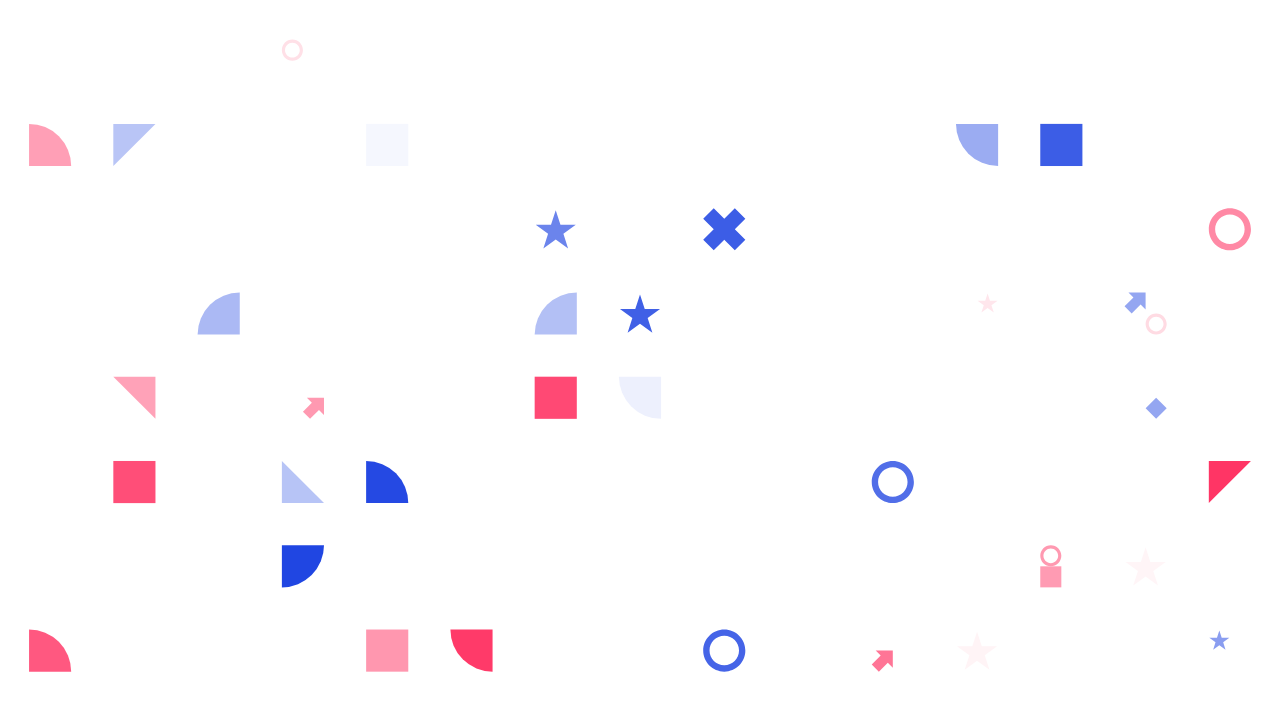
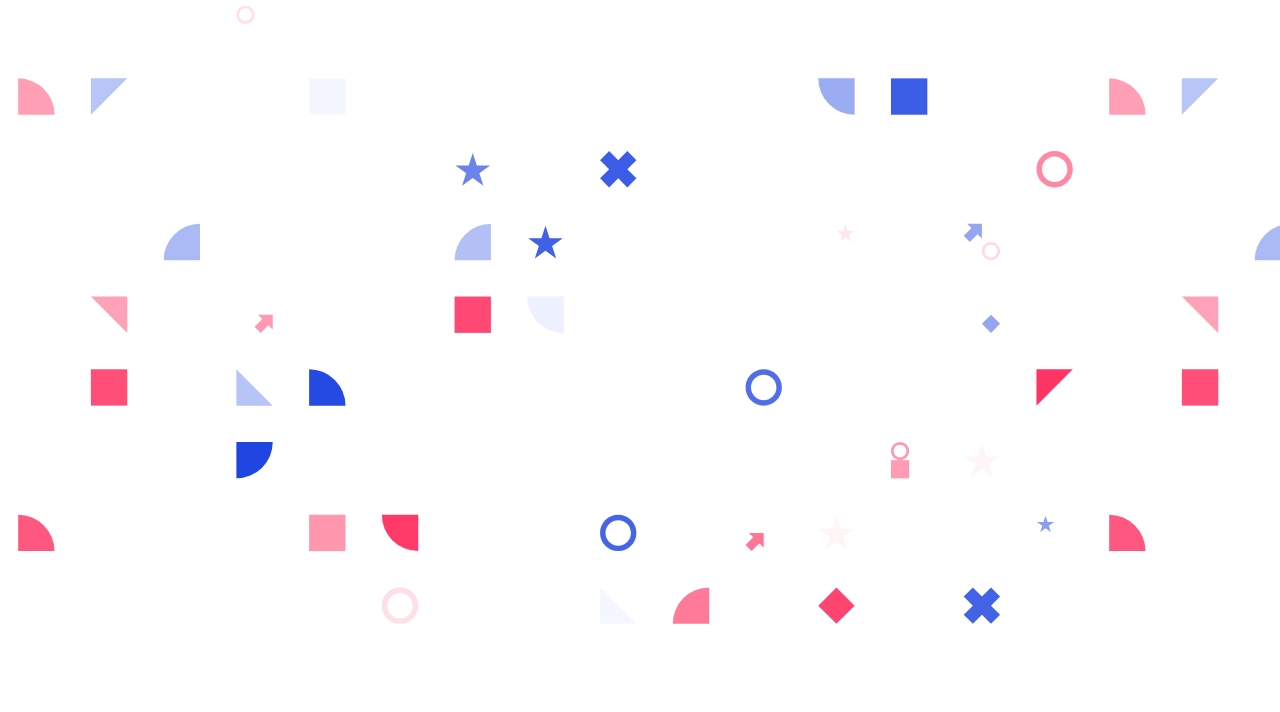
Before and after one commit to RahulPranami/RahulPranami.github.io, a plain HTML site: page index.html in a window 1280 px wide. Shown: the part 158-870 px from the top of the page. After the commit the page ends 800 px from the top, so only its background shows below. Drawn offline with Linux system fonts and the light colour scheme.

Commit message:
adding bg

```diff
--- /dev/null
+++ b/index.css
@@ -0,0 +1,3 @@
+body{
+	background-image: url(assets/bg.svg);
+}
--- a/index.html
+++ b/index.html
@@ -1,10 +1,9 @@
 <html>
 	<head>
-
 		<title>Rahul's PortFolio</title>
+		<link href="index.css" rel="stylesheet"/>
 	</head>
 	<body>
-		<img src="assets/bg.svg" alt="My Bg"/>
 		<h1>HomePage</h1>
 		<h1>About</h1>
 	</body>
```
